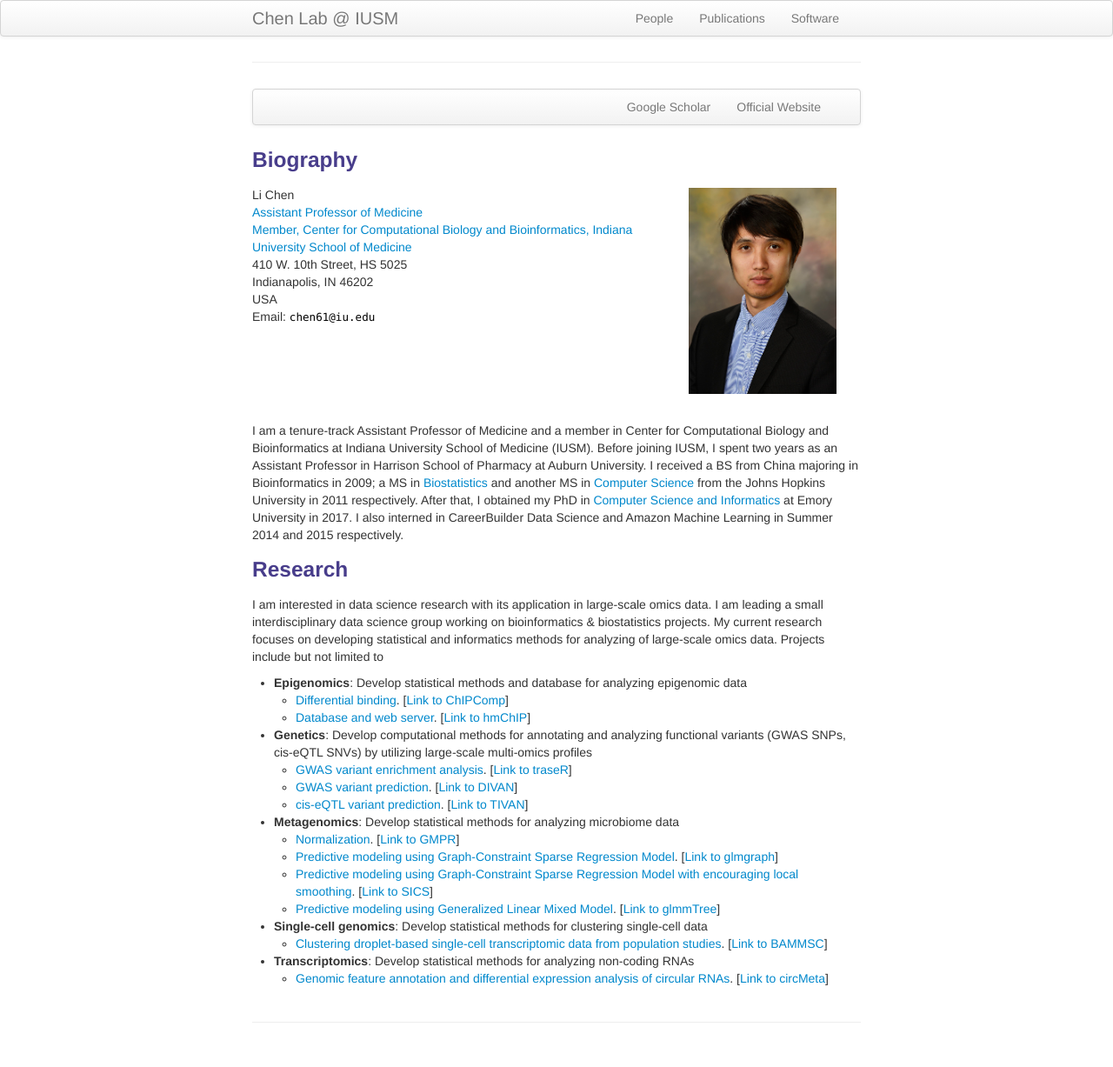
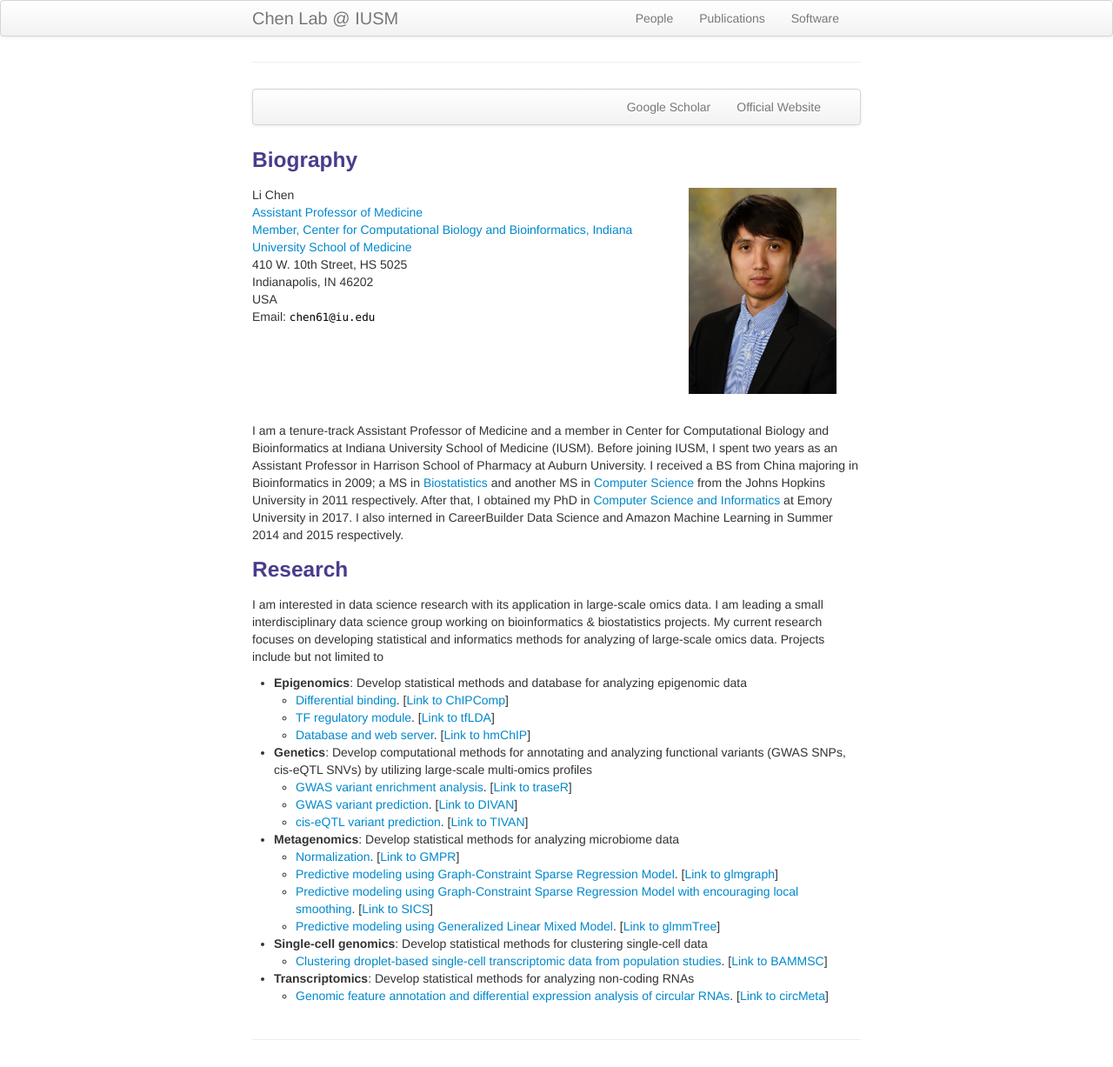
Before and after one commit to lichenbiostat/lichen-lab.github.io, a Jekyll site: the page built from index.md, in a window 1280 px wide. Shown: the whole page at 87% size. Built offline with Jekyll 4.4.1, drawn with Linux system fonts in a browser that asks for light colours.

Commit message:
Update index.md

```diff
--- a/index.md
+++ b/index.md
@@ -48,6 +48,7 @@ I am interested in data science research with its application in large-scale omi
 - **Epigenomics**:
 Develop statistical methods and database for analyzing epigenomic data
 	- [Differential binding](https://academic.oup.com/bioinformatics/article-lookup/doi/10.1093/bioinformatics/btv094). [<a href="http://bioconductor.org/packages/devel/bioc/html/ChIPComp.html">Link to ChIPComp</a>]
+	- [TF regulatory module](https://academic.oup.com/bioinformatics/advance-article/doi/10.1093/bioinformatics/btz975/5695705). [<a href="https://github.com/lichen-lab/tfLDA">Link to tfLDA</a>]
 	- [Database and web server](https://academic.oup.com/bioinformatics/article/27/10/1447/260530). [<a href="http://jilab.biostat.jhsph.edu/database/cgi-bin/hmChIP.pl">Link to hmChIP</a>]
 
 - **Genetics**:
```
